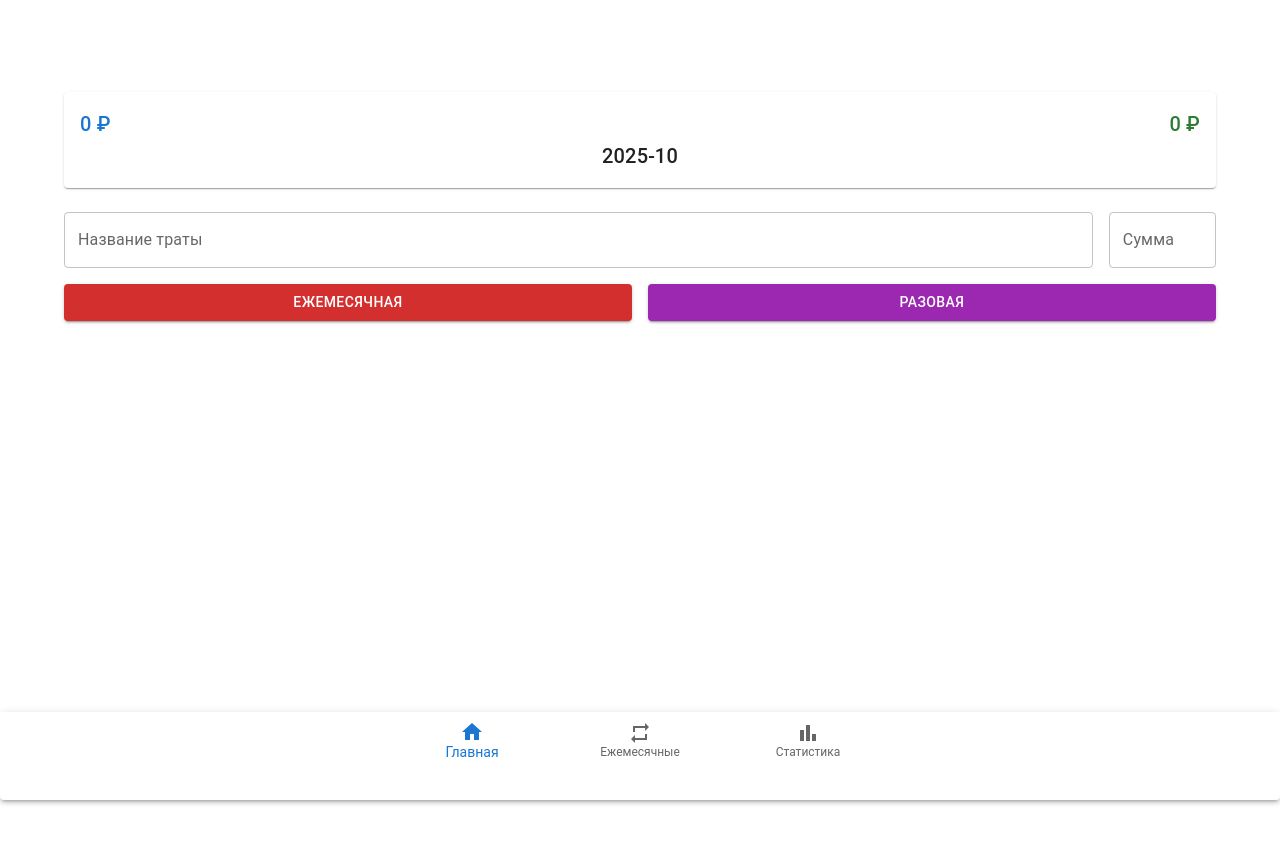
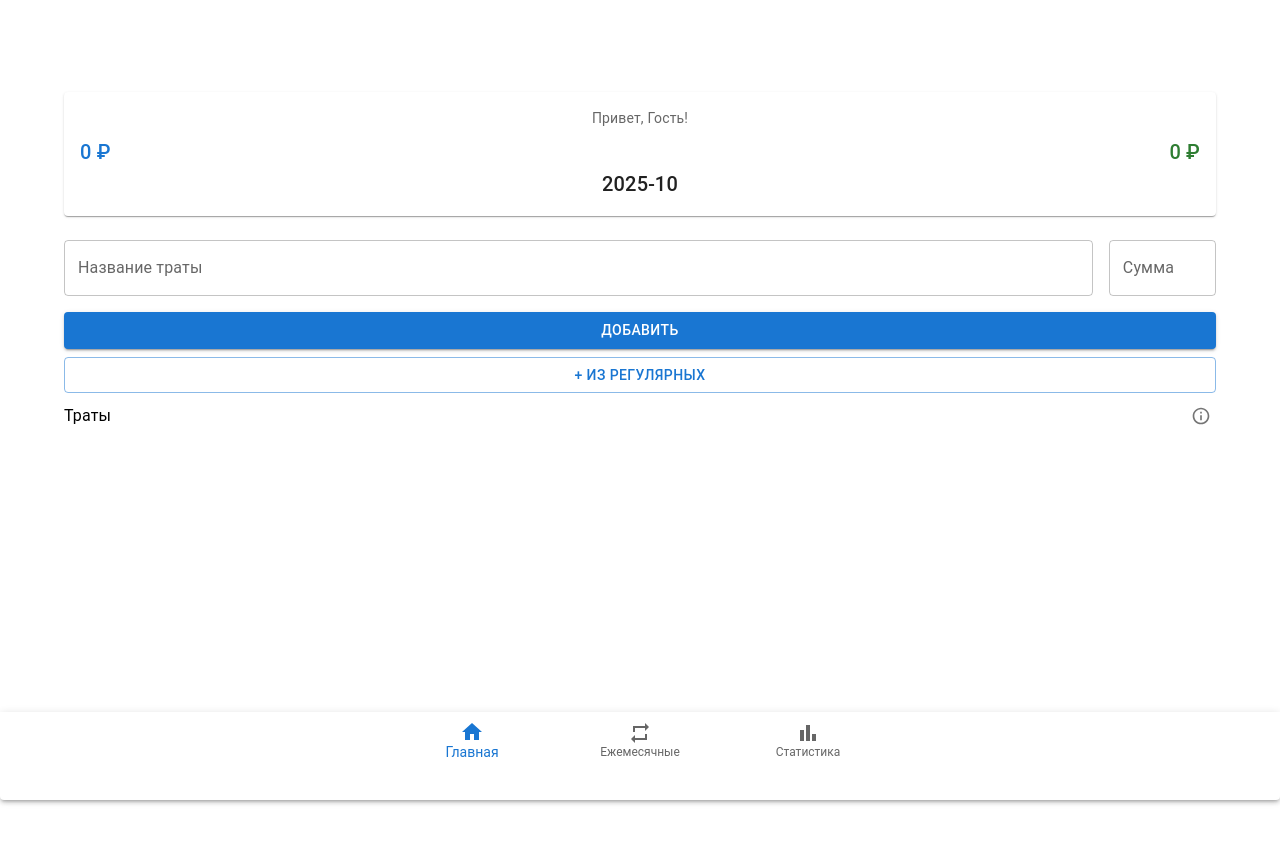
Before and after one commit to Domadetronix/Financial-app, a React (Vite) app: page / in a window 1280 px wide. Shown: the top 844 px of the page. Built offline with nearby package versions, Linux system fonts and the light colour scheme.

Commit message:
feat: claude init + some features

```diff
--- a/src/App.tsx
+++ b/src/App.tsx
@@ -2,17 +2,19 @@ import { Box } from '@mui/material';
 import React, { useState } from 'react';
 
 import { TabsNavigation } from './components/TabsNavigation';
+import { useTelegram } from './hooks/use-telegram';
 import { HomePage } from './pages/HomePage';
 import { MonthlyExpensesPage } from './pages/MonthlyExpensesPage';
-// import { StatisticsPage } from './pages/StatisticsPage';
 
 const App: React.FC = () => {
   const [tab, setTab] = useState('home');
+  const { user } = useTelegram();
+  const userName = user?.first_name ?? 'Гость';
+
   return (
     <Box sx={{ pt: '84px', height: '100vh', backgroundColor: 'white' }}>
-      {tab === 'home' && <HomePage />}
+      {tab === 'home' && <HomePage userName={userName} />}
       {tab === 'monthly' && <MonthlyExpensesPage />}
-      {/* {tab === 'stats' && <StatisticsPage />} */}
       <TabsNavigation value={tab} onChange={setTab} />
     </Box>
   );
--- a/src/components/EditDialog.tsx
+++ b/src/components/EditDialog.tsx
@@ -1,4 +1,4 @@
-import { DialogTitle, DialogContent, TextField, Button, Box } from '@mui/material';
+import { Box, Button, DialogContent, DialogTitle, TextField } from '@mui/material';
 import React, { useState } from 'react';
 
 import { StyledDialog } from '@/styled-components/StyledDialog';
@@ -9,16 +9,14 @@ interface Props {
   expense: Expense;
   onClose: () => void;
   onSave: (expense: Expense) => void;
-  hideOption?: boolean;
 }
 
-export const EditDialog: React.FC<Props> = ({ expense, onClose, onSave, hideOption }) => {
+export const EditDialog: React.FC<Props> = ({ expense, onClose, onSave }) => {
   const [name, setName] = useState(expense.name);
   const [amount, setAmount] = useState<number>(expense.amount);
-  const [type, setType] = useState<'monthly' | 'one-time'>(expense.type);
 
   const handleSave = () => {
-    onSave({ ...expense, name, amount, type });
+    onSave({ ...expense, name, amount });
     onClose();
   };
 
@@ -34,26 +32,6 @@ export const EditDialog: React.FC<Props> = ({ expense, onClose, onSave, hideOpti
             value={amount}
             onChange={(e) => setAmount(Number(e.target.value))}
           />
-          {!hideOption && (
-            <Box sx={{ display: 'flex', gap: 1 }}>
-              <Button
-                variant={type === 'monthly' ? 'contained' : 'outlined'}
-                sx={{ width: '50%' }}
-                color="error"
-                onClick={() => setType('monthly')}
-              >
-                Ежемесячная
-              </Button>
-              <Button
-                variant={type === 'one-time' ? 'contained' : 'outlined'}
-                color="secondary"
-                sx={{ width: '50%' }}
-                onClick={() => setType('one-time')}
-              >
-                Разовая
-              </Button>
-            </Box>
-          )}
           <Button variant="contained" fullWidth onClick={handleSave}>
             Сохранить
           </Button>
--- a/src/components/ExpenseForm.tsx
+++ b/src/components/ExpenseForm.tsx
@@ -1,4 +1,4 @@
-import { Box, TextField, Button, Stack } from '@mui/material';
+import { Box, Button, Stack, TextField } from '@mui/material';
 import React, { useState } from 'react';
 import { v4 as uuid } from 'uuid';
 
@@ -12,18 +12,10 @@ export const ExpenseForm: React.FC<Props> = ({ onAdd }) => {
   const [name, setName] = useState('');
   const [amount, setAmount] = useState<number | ''>('');
 
-  const handleAdd = (type: 'monthly' | 'one-time') => {
+  const handleAdd = () => {
     if (!name || amount === '' || amount < 0) return;
 
-    const expense: Expense = {
-      id: uuid(),
-      name,
-      amount: Number(amount),
-      type
-    };
-
-    onAdd(expense);
-
+    onAdd({ id: uuid(), name, amount: Number(amount) });
     setName('');
     setAmount('');
   };
@@ -45,24 +37,9 @@ export const ExpenseForm: React.FC<Props> = ({ onAdd }) => {
           sx={{ width: 120 }}
         />
       </Box>
-      <Box display="flex" gap={2}>
-        <Button
-          variant="contained"
-          sx={{ width: '50%' }}
-          color="error"
-          onClick={() => handleAdd('monthly')}
-        >
-          Ежемесячная
-        </Button>
-        <Button
-          variant="contained"
-          sx={{ width: '50%' }}
-          color="secondary"
-          onClick={() => handleAdd('one-time')}
-        >
-          Разовая
-        </Button>
-      </Box>
+      <Button variant="contained" fullWidth onClick={handleAdd}>
+        Добавить
+      </Button>
     </Stack>
   );
 };
--- a/src/components/ExpenseItem.tsx
+++ b/src/components/ExpenseItem.tsx
@@ -1,24 +1,30 @@
+import CheckCircleIcon from '@mui/icons-material/CheckCircle';
 import DeleteIcon from '@mui/icons-material/Delete';
 import EditIcon from '@mui/icons-material/Edit';
-import { Box, ListItem, ListItemText, IconButton } from '@mui/material';
+import RadioButtonUncheckedIcon from '@mui/icons-material/RadioButtonUnchecked';
+import { Box, IconButton, ListItem, ListItemText } from '@mui/material';
 import React from 'react';
 
-import { Expense } from '../types';
+import { Expense, isMonthExpense } from '../types';
 
 interface Props {
   expense: Expense;
   onDelete: (id: string) => void;
   onEdit: (expense: Expense) => void;
+  onClose?: (id: string) => void;
 }
 
-export const ExpenseItem: React.FC<Props> = ({ expense, onDelete, onEdit }) => {
+export const ExpenseItem: React.FC<Props> = ({ expense, onDelete, onEdit, onClose }) => {
+  const closed = isMonthExpense(expense) && expense.closed;
+
   return (
     <ListItem
       sx={{
         border: '1px solid #ddd',
         borderRadius: 2,
         my: 1,
-        paddingRight: '96px'
+        paddingRight: '96px',
+        opacity: closed ? 0.5 : 1
       }}
       secondaryAction={
         <>
@@ -31,12 +37,16 @@ export const ExpenseItem: React.FC<Props> = ({ expense, onDelete, onEdit }) => {
         </>
       }
     >
-      <Box display={'flex'} width={'100%'} alignItems={'center'}>
+      <Box display="flex" width="100%" alignItems="center" gap={1}>
+        {onClose && (
+          <IconButton size="small" onClick={() => onClose(expense.id)} sx={{ p: 0.5 }}>
+            {closed ? <CheckCircleIcon color="success" /> : <RadioButtonUncheckedIcon />}
+          </IconButton>
+        )}
         <ListItemText
           primary={expense.name}
-          secondary={`${expense.amount} ₽ | ${
-            expense.type === 'monthly' ? 'Ежемесячная' : 'Разовая'
-          }`}
+          secondary={`${expense.amount} ₽`}
+          primaryTypographyProps={closed ? { sx: { textDecoration: 'line-through' } } : undefined}
         />
       </Box>
     </ListItem>
--- a/src/components/ExpenseList.tsx
+++ b/src/components/ExpenseList.tsx
@@ -1,22 +1,64 @@
-import { List } from '@mui/material';
-import React from 'react';
+import InfoOutlinedIcon from '@mui/icons-material/InfoOutlined';
+import { Box, IconButton, List, Popover, Typography } from '@mui/material';
+import React, { useState } from 'react';
 
+import { Expense, isMonthExpense } from '../types';
 import { ExpenseItem } from './ExpenseItem';
-
-import { Expense } from '../types';
 
 interface Props {
   expenses: Expense[];
   onDelete: (id: string) => void;
   onEdit: (expense: Expense) => void;
+  onClose?: (id: string) => void;
 }
 
-export const ExpenseList: React.FC<Props> = ({ expenses, onDelete, onEdit }) => {
+export const ExpenseList: React.FC<Props> = ({ expenses, onDelete, onEdit, onClose }) => {
+  const [anchorEl, setAnchorEl] = useState<HTMLButtonElement | null>(null);
+
+  const sorted = onClose
+    ? [...expenses].sort((a, b) => {
+        const aClosed = isMonthExpense(a) && a.closed ? 1 : 0;
+        const bClosed = isMonthExpense(b) && b.closed ? 1 : 0;
+        return aClosed - bClosed;
+      })
+    : expenses;
+
+  const closedSum = expenses.reduce(
+    (sum, e) => (isMonthExpense(e) && e.closed ? sum + e.amount : sum),
+    0
+  );
+  const openSum = expenses.reduce(
+    (sum, e) => (!isMonthExpense(e) || !e.closed ? sum + e.amount : sum),
+    0
+  );
+
   return (
-    <List>
-      {expenses.map((e) => (
-        <ExpenseItem key={e.id} expense={e} onDelete={onDelete} onEdit={onEdit} />
-      ))}
-    </List>
+    <>
+      {onClose && (
+        <Box sx={{ display: 'flex', justifyContent: 'space-between', alignItems: 'center', mt: 1 }}>
+          <Typography variant="subtitle1">Траты</Typography>
+          <IconButton size="small" onClick={(e) => setAnchorEl(e.currentTarget)}>
+            <InfoOutlinedIcon fontSize="small" />
+          </IconButton>
+          <Popover
+            open={Boolean(anchorEl)}
+            anchorEl={anchorEl}
+            onClose={() => setAnchorEl(null)}
+            anchorOrigin={{ vertical: 'bottom', horizontal: 'right' }}
+            transformOrigin={{ vertical: 'top', horizontal: 'right' }}
+          >
+            <Box sx={{ p: 2, minWidth: 200 }}>
+              <Typography variant="body2">Предстоит оплатить: {openSum} ₽</Typography>
+              <Typography variant="body2">Закрыто: {closedSum} ₽</Typography>
+            </Box>
+          </Popover>
+        </Box>
+      )}
+      <List>
+        {sorted.map((e) => (
+          <ExpenseItem key={e.id} expense={e} onDelete={onDelete} onEdit={onEdit} onClose={onClose} />
+        ))}
+      </List>
+    </>
   );
 };
--- a/src/components/Header.tsx
+++ b/src/components/Header.tsx
@@ -7,6 +7,7 @@ interface Props {
   currentMonth: string;
   onMonthClick: () => void;
   onIncomeClick: () => void;
+  userName?: string;
 }
 
 export const Header: React.FC<Props> = ({
@@ -14,10 +15,9 @@ export const Header: React.FC<Props> = ({
   remaining,
   currentMonth,
   onMonthClick,
-  onIncomeClick
+  onIncomeClick,
+  userName
 }) => {
-  // const tg = window.Telegram?.WebApp;
-  // const user = tg?.initDataUnsafe?.user;
   return (
     <Paper
       sx={{
@@ -29,9 +29,11 @@ export const Header: React.FC<Props> = ({
         mb: 3
       }}
     >
-      {/* <Typography variant="h6" color="primary" sx={{ cursor: 'pointer' }}>
-        {user ? user.username : 'Нет данных о пользователе'}
-      </Typography> */}
+      {userName && (
+        <Typography variant="body2" color="text.secondary" sx={{ alignSelf: 'center', mb: 1 }}>
+          Привет, {userName}!
+        </Typography>
+      )}
       <Box
         sx={{
           width: '100%',
--- /dev/null
+++ b/src/components/MonthlyPickerDialog.tsx
@@ -0,0 +1,82 @@
+import {
+  Button,
+  Checkbox,
+  DialogActions,
+  DialogContent,
+  DialogTitle,
+  List,
+  ListItem,
+  ListItemText,
+  Typography
+} from '@mui/material';
+import React, { useState } from 'react';
+import { v4 as uuid } from 'uuid';
+
+import { StyledDialog } from '@/styled-components/StyledDialog';
+
+import { Expense, MonthExpense } from '../types';
+
+interface Props {
+  open: boolean;
+  onClose: () => void;
+  monthlyExpenses: Expense[];
+  onAdd: (expenses: MonthExpense[]) => void;
+}
+
+export const MonthlyPickerDialog: React.FC<Props> = ({ open, onClose, monthlyExpenses, onAdd }) => {
+  const [selected, setSelected] = useState<Set<string>>(new Set());
+
+  const toggle = (id: string) => {
+    setSelected((prev) => {
+      const next = new Set(prev);
+      if (next.has(id)) {
+        next.delete(id);
+      } else {
+        next.add(id);
+      }
+      return next;
+    });
+  };
+
+  const handleAdd = () => {
+    const toAdd: MonthExpense[] = monthlyExpenses
+      .filter((e) => selected.has(e.id))
+      .map((e) => ({ ...e, id: uuid(), closed: false }));
+    onAdd(toAdd);
+    setSelected(new Set());
+    onClose();
+  };
+
+  return (
+    <StyledDialog open={open} onClose={onClose}>
+      <DialogTitle>Добавить из регулярных</DialogTitle>
+      <DialogContent>
+        {monthlyExpenses.length === 0 ? (
+          <Typography variant="body2" color="text.secondary">
+            Список регулярных трат пуст
+          </Typography>
+        ) : (
+          <List disablePadding>
+            {monthlyExpenses.map((e) => (
+              <ListItem
+                key={e.id}
+                disablePadding
+                onClick={() => toggle(e.id)}
+                sx={{ cursor: 'pointer' }}
+              >
+                <Checkbox checked={selected.has(e.id)} />
+                <ListItemText primary={e.name} secondary={`${e.amount} ₽`} />
+              </ListItem>
+            ))}
+          </List>
+        )}
+      </DialogContent>
+      <DialogActions>
+        <Button onClick={onClose}>Отмена</Button>
+        <Button variant="contained" onClick={handleAdd} disabled={selected.size === 0}>
+          Добавить выбранные
+        </Button>
+      </DialogActions>
+    </StyledDialog>
+  );
+};
--- a/src/pages/HomePage.tsx
+++ b/src/pages/HomePage.tsx
@@ -1,32 +1,37 @@
-import { Box, Container } from '@mui/material';
-import React, { useState, useEffect } from 'react';
-
-import { ExpenseList } from '@/components/ExpenseList';
-import { IncomeDialog } from '@/components/IncomeDialog';
+import { Box, Button, Container } from '@mui/material';
+import React, { useEffect, useState } from 'react';
 
 import { EditDialog } from '../components/EditDialog';
 import { ExpenseForm } from '../components/ExpenseForm';
+import { ExpenseList } from '../components/ExpenseList';
 import { Header } from '../components/Header';
+import { IncomeDialog } from '../components/IncomeDialog';
+import { MonthlyPickerDialog } from '../components/MonthlyPickerDialog';
 import { MonthSelector } from '../components/MonthSelector';
-import { Expense } from '../types';
+import { Expense, MonthExpense } from '../types';
 import {
   loadExpenses,
   loadIncome,
+  loadMonthlyExpenses,
   saveExpenses,
-  saveIncome,
-  loadMonthlyExpenses
+  saveIncome
 } from '../utils/storage';
 
-export const HomePage: React.FC = () => {
+interface Props {
+  userName: string;
+}
+
+export const HomePage: React.FC<Props> = ({ userName }) => {
   const today = new Date();
 
   const [currentMonth, setCurrentMonth] = useState<string>(today.toISOString().slice(0, 7));
   const [incomeByMonth, setIncomeByMonth] = useState<Record<string, number>>({});
   const [isIncomeDialogOpen, setIncomeDialogOpen] = useState(false);
-  const [expensesByMonth, setExpensesByMonth] = useState<Record<string, Expense[]>>({});
+  const [expensesByMonth, setExpensesByMonth] = useState<Record<string, MonthExpense[]>>({});
   const [monthlyExpenses, setMonthlyExpenses] = useState<Expense[]>([]);
   const [editingExpense, setEditingExpense] = useState<Expense | null>(null);
   const [monthSelectorOpen, setMonthSelectorOpen] = useState(false);
+  const [monthlyPickerOpen, setMonthlyPickerOpen] = useState(false);
 
   useEffect(() => {
     setIncomeByMonth({ [currentMonth]: loadIncome(currentMonth) });
@@ -34,20 +39,18 @@ export const HomePage: React.FC = () => {
     setMonthlyExpenses(loadMonthlyExpenses());
   }, []);
 
-  useEffect(() => {
+  const handleAddExpense = (expense: Expense) => {
+    const monthExpense: MonthExpense = { ...expense, closed: false };
     setExpensesByMonth((prev) => {
-      if (!prev[currentMonth]) {
-        return { ...prev, [currentMonth]: [...monthlyExpenses] };
-      }
-      return prev;
+      const updated = { ...prev, [currentMonth]: [...(prev[currentMonth] || []), monthExpense] };
+      saveExpenses(updated);
+      return updated;
     });
-  }, [currentMonth, monthlyExpenses]);
+  };
 
-  const handleAddExpense = (expense: Expense) => {
+  const handleAddFromMonthly = (expenses: MonthExpense[]) => {
     setExpensesByMonth((prev) => {
-      const monthExpenses = prev[currentMonth] || [];
-      const updatedMonthExpenses = [...monthExpenses, expense];
-      const updated = { ...prev, [currentMonth]: updatedMonthExpenses };
+      const updated = { ...prev, [currentMonth]: [...(prev[currentMonth] || []), ...expenses] };
       saveExpenses(updated);
       return updated;
     });
@@ -55,9 +58,10 @@ export const HomePage: React.FC = () => {
 
   const handleDelete = (id: string) => {
     setExpensesByMonth((prev) => {
-      const monthExpenses = prev[currentMonth] || [];
-      const updatedMonthExpenses = monthExpenses.filter((e) => e.id !== id);
-      const updated = { ...prev, [currentMonth]: updatedMonthExpenses };
+      const updated = {
+        ...prev,
+        [currentMonth]: (prev[currentMonth] || []).filter((e) => e.id !== id)
+      };
       saveExpenses(updated);
       return updated;
     });
@@ -65,16 +69,24 @@ export const HomePage: React.FC = () => {
 
   const handleSaveEdit = (updated: Expense) => {
     setExpensesByMonth((prev) => {
-      const monthExpenses = prev[currentMonth] || [];
-      const updatedMonthExpenses = monthExpenses.map((e) => (e.id === updated.id ? updated : e));
-      const updatedData = { ...prev, [currentMonth]: updatedMonthExpenses };
+      const updatedList = (prev[currentMonth] || []).map((e) =>
+        e.id === updated.id ? { ...updated, closed: e.closed } : e
+      );
+      const updatedData = { ...prev, [currentMonth]: updatedList };
       saveExpenses(updatedData);
       return updatedData;
     });
   };
 
-  const handleIncomeClick = () => {
-    setIncomeDialogOpen(true);
+  const handleToggleClose = (id: string) => {
+    setExpensesByMonth((prev) => {
+      const updatedList = (prev[currentMonth] || []).map((e) =>
+        e.id === id ? { ...e, closed: !e.closed } : e
+      );
+      const updated = { ...prev, [currentMonth]: updatedList };
+      saveExpenses(updated);
+      return updated;
+    });
   };
 
   const handleEditIncome = (val: number) => {
@@ -86,17 +98,15 @@ export const HomePage: React.FC = () => {
     setIncomeDialogOpen(false);
   };
 
-  const generateFiveMonths = () => {
+  const generateFiveMonths = (): string[] => {
     const months: string[] = [];
     for (let i = -1; i <= 4; i++) {
       const date = new Date(today.getFullYear(), today.getMonth() + i, 1);
-      const monthStr = date.toISOString().slice(0, 7);
-      months.push(monthStr);
+      months.push(date.toISOString().slice(0, 7));
     }
     return months;
   };
 
-  const months = generateFiveMonths();
   const currentMonthExpenses = expensesByMonth[currentMonth] || [];
   const remaining =
     (incomeByMonth[currentMonth] || 0) - currentMonthExpenses.reduce((sum, e) => sum + e.amount, 0);
@@ -108,26 +118,44 @@ export const HomePage: React.FC = () => {
         remaining={remaining}
         currentMonth={currentMonth}
         onMonthClick={() => setMonthSelectorOpen(true)}
-        onIncomeClick={handleIncomeClick}
+        onIncomeClick={() => setIncomeDialogOpen(true)}
+        userName={userName}
       />
 
       <Box sx={{ mb: 3 }}>
         <ExpenseForm onAdd={handleAddExpense} />
+        <Button
+          variant="outlined"
+          fullWidth
+          sx={{ mt: 1 }}
+          onClick={() => setMonthlyPickerOpen(true)}
+        >
+          + Из регулярных
+        </Button>
         <ExpenseList
           expenses={currentMonthExpenses}
           onDelete={handleDelete}
           onEdit={setEditingExpense}
+          onClose={handleToggleClose}
         />
       </Box>
+
       <MonthSelector
         open={monthSelectorOpen}
         onClose={() => setMonthSelectorOpen(false)}
-        months={months}
+        months={generateFiveMonths()}
         selected={currentMonth}
         onSelect={(m) => {
           setCurrentMonth(m);
           setMonthSelectorOpen(false);
         }}
+      />
+
+      <MonthlyPickerDialog
+        open={monthlyPickerOpen}
+        onClose={() => setMonthlyPickerOpen(false)}
+        monthlyExpenses={monthlyExpenses}
+        onAdd={handleAddFromMonthly}
       />
 
       {editingExpense && (
@@ -137,6 +165,7 @@ export const HomePage: React.FC = () => {
           onSave={handleSaveEdit}
         />
       )}
+
       <IncomeDialog
         open={isIncomeDialogOpen}
         onClose={() => setIncomeDialogOpen(false)}
--- a/src/pages/MonthlyExpensesPage.tsx
+++ b/src/pages/MonthlyExpensesPage.tsx
@@ -1,10 +1,9 @@
-import { Box, Typography, Button, Container, TextField, Stack } from '@mui/material';
-import React, { useState, useEffect } from 'react';
+import { Box, Button, Container, Stack, TextField, Typography } from '@mui/material';
+import React, { useEffect, useState } from 'react';
 import { v4 as uuid } from 'uuid';
 
-import { ExpenseList } from '@/components/ExpenseList';
-
 import { EditDialog } from '../components/EditDialog';
+import { ExpenseList } from '../components/ExpenseList';
 import { Expense } from '../types';
 import { loadMonthlyExpenses, saveMonthlyExpenses } from '../utils/storage';
 
@@ -21,10 +20,12 @@ export const MonthlyExpensesPage: React.FC = () => {
   const handleAdd = () => {
     if (!name || amount === '') return;
 
-    const newExpense: Expense = { id: uuid(), name, amount, type: 'monthly' };
+    const newExpense: Expense = { id: uuid(), name, amount: Number(amount) };
     const updated = [...monthlyExpenses, newExpense];
     setMonthlyExpenses(updated);
     saveMonthlyExpenses(updated);
+    setName('');
+    setAmount('');
   };
 
   const handleDelete = (id: string) => {
@@ -43,7 +44,7 @@ export const MonthlyExpensesPage: React.FC = () => {
     <Container>
       <Stack sx={{ alignItems: 'center' }} spacing={2}>
         <Typography variant="h6">Ежемесячные траты</Typography>
-        <Box display="flex" gap={2} width={'100%'}>
+        <Box display="flex" gap={2} width="100%">
           <TextField
             label="Название траты"
             value={name}
@@ -70,7 +71,6 @@ export const MonthlyExpensesPage: React.FC = () => {
           expense={editingExpense}
           onClose={() => setEditingExpense(null)}
           onSave={handleSaveEdit}
-          hideOption={true}
         />
       )}
     </Container>
```
Also changed, not shown: src/types.ts (+7 -10 lines), src/utils/storage.ts (+4 -4 lines), 1 other file (tests, documents, lock files or other folders).
